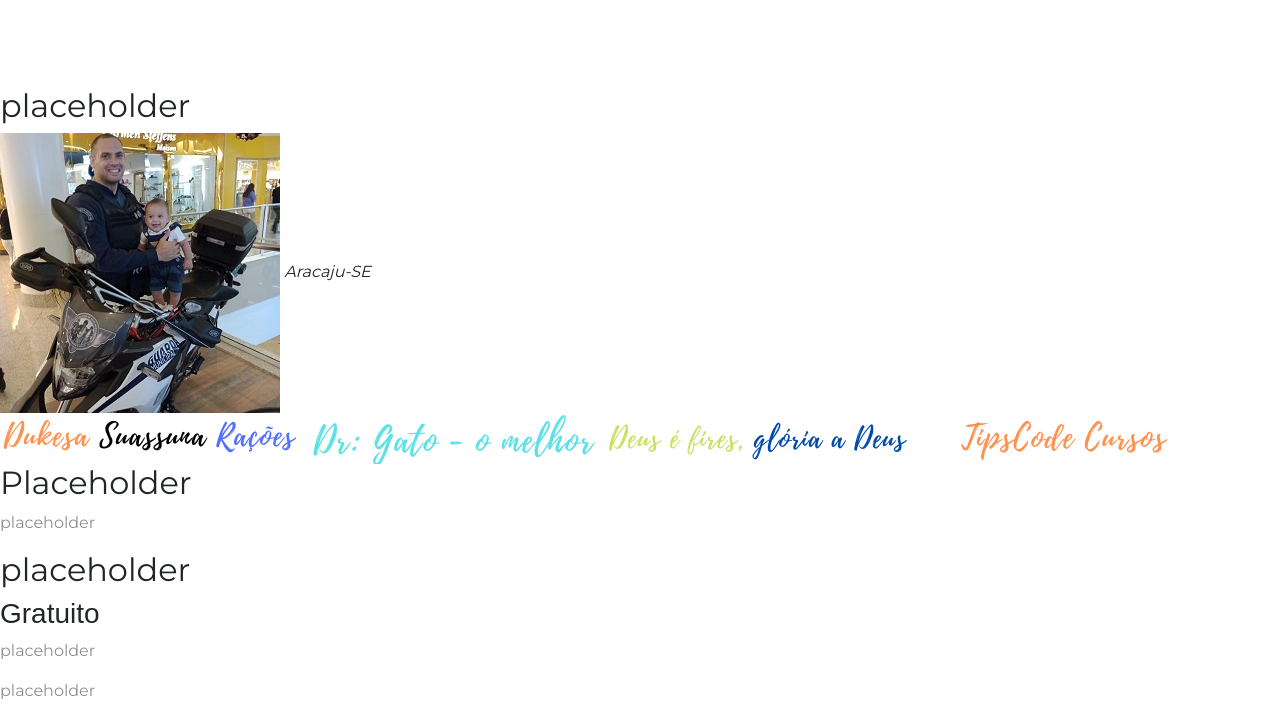
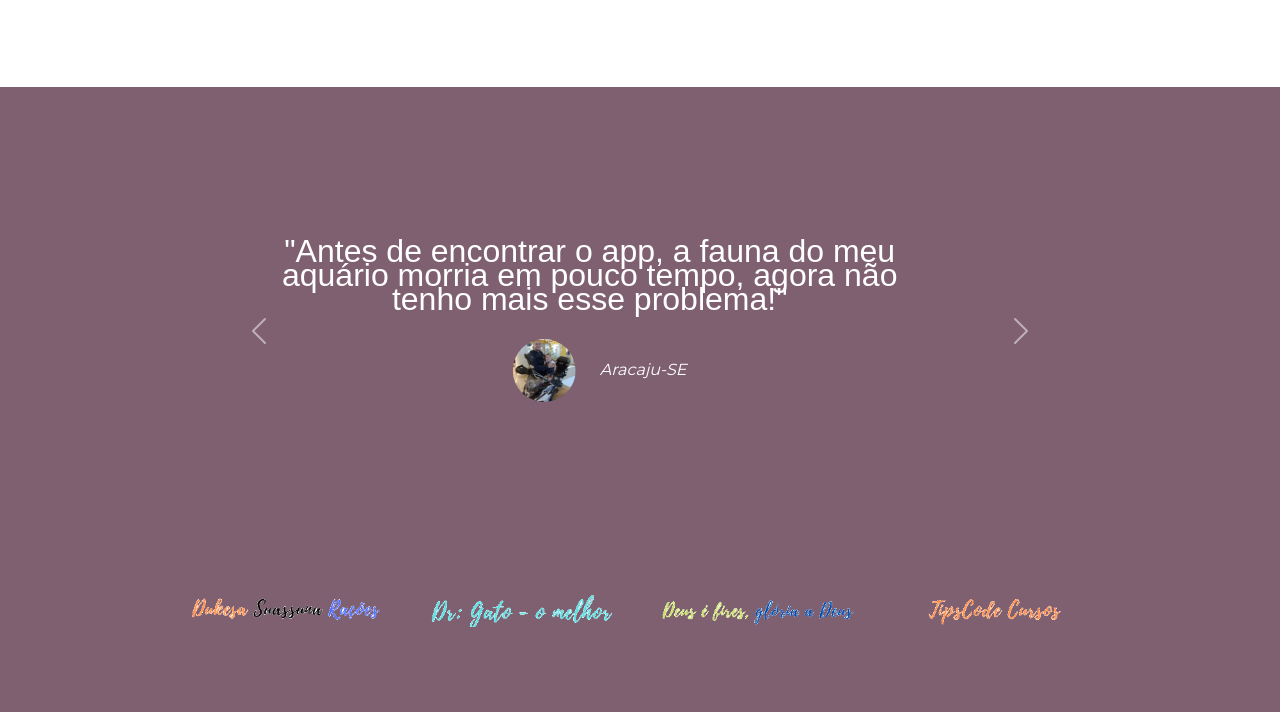
Before and after one commit to theShadow079/Duke, a plain HTML site: page index.html in a window 1280 px wide. Shown: the part 987-1699 px from the top of the page. Drawn offline with nearby package versions, Linux system fonts and the light colour scheme.

Commit message:
added carousel

```diff
--- a/index.html
+++ b/index.html
@@ -102,20 +102,44 @@
       </div>
     </section>
     <section id="testimonials">
-      <h2>placeholder</h2>
-      <img
-        class="leo"
-        src="./src/Leozinho e eu na moto.jpg"
-        alt="Vinícius e seu filho Leozinho"
-        srcset=""
-      />
-      <em>Aracaju-SE</em>
-    </section>
+      <div id="testimonial-carousel" class="carousel slide" data-bs-ride="carousel">
+        <div class="carousel-inner">
+          <div class="carousel-item active">
+            <h2>"Antes de encontrar o app, a fauna do meu aquário morria em pouco tempo, agora não tenho mais esse problema!"</h2>
+            <img class="testimonials-img" src="./src/Leozinho e eu na moto.jpg" alt="Vinícius e seu filho Leozinho"
+              srcset=""
+            />
+            <em>Aracaju-SE</em>
+          </div>
+          <div class="carousel-item">
+            <h2>"Meu peixe Betta agora vive como um rei, em um aquário feito só pra ele!"</h2>
+            <img class="testimonials-img" src="./src/4.jpg" alt="Leozinho" srcset=""/>
+            <em>Aracaju-SE</em>
+          </div>
+          <div class="carousel-item">
+            <h2>"Brigas dentro do aquário? Há tempos não sei mais o que é isso!"</h2>
+            <img
+              class="testimonials-img" src="./src/WhatsApp Image 2023-04-17 at 21.56.15.jpeg" alt="Vinícius e seu filho Leozinho"
+              srcset=""/>
+            <em>Aracaju-SE</em>
+          </div>
+        </div>
+
+        <button class="carousel-control-prev" type="button" data-bs-target="#testimonial-carousel" data-bs-slide="prev">
+          <span class="carousel-control-prev-icon" aria-hidden="true"></span>
+          <span class="visually-hidden">Previous</span>
+        </button>
+        <button class="carousel-control-next" type="button" data-bs-target="#testimonial-carousel" data-bs-slide="next">
+          <span class="carousel-control-next-icon" aria-hidden="true"></span>
+          <span class="visually-hidden">Next</span>
+        </button>
+      </div>
+         </section>
     <section id="press">
-      <img src="./src/1.png" alt="logo 1" srcset="" />
-      <img src="./src/2.png" alt="logo 2" srcset="" />
-      <img src="./src/3.png" alt="logo 3" srcset="" />
-      <img src="./src/4.png" alt="logo 4" srcset="" />
+      <img class="press-logo" src="./src/1.png" alt="logo 1" srcset="" />
+      <img class="press-logo" src="./src/2.png" alt="logo 2" srcset="" />
+      <img class="press-logo" src="./src/3.png" alt="logo 3" srcset="" />
+      <img class="press-logo" src="./src/4.png" alt="logo 4" srcset="" />
     </section>
     <section id="pricing">
       <h2>Placeholder</h2>
--- a/style.css
+++ b/style.css
@@ -11,6 +11,13 @@ h1 {
   font-size: 3.5rem;
   font-weight: 900;
   line-height: 1.5;
+}
+
+h2{
+  font-family: "Montserrat-Bold", sans-serif;
+  font-size: 2rem;
+  line-height: 1.5rem;
+
 }
 
 h3 {
@@ -65,3 +72,31 @@ p {
 .icon:hover {
   color: #2f041a;
 }
+
+#testimonials{
+  padding: 7% 15% ;
+  text-align: center;
+  background-color: #7f6070;
+  color: #fff;
+}
+
+.testimonials-img{
+  width: 10%;
+  border-radius: 100%;
+  margin: 20px;
+}
+
+.carousel-item{
+  padding: 7% 15%;
+}
+
+#press{
+  background-color: #7f6070;
+  text-align: center;
+  padding-bottom: 3%;
+}
+
+.press-logo{
+  width: 15%;
+  margin: 20px 20px 50px;
+}
```
Also changed, not shown: src/4.jpg (added), src/WhatsApp Image 2023-04-17 at 21.56.15.jpeg (added).
